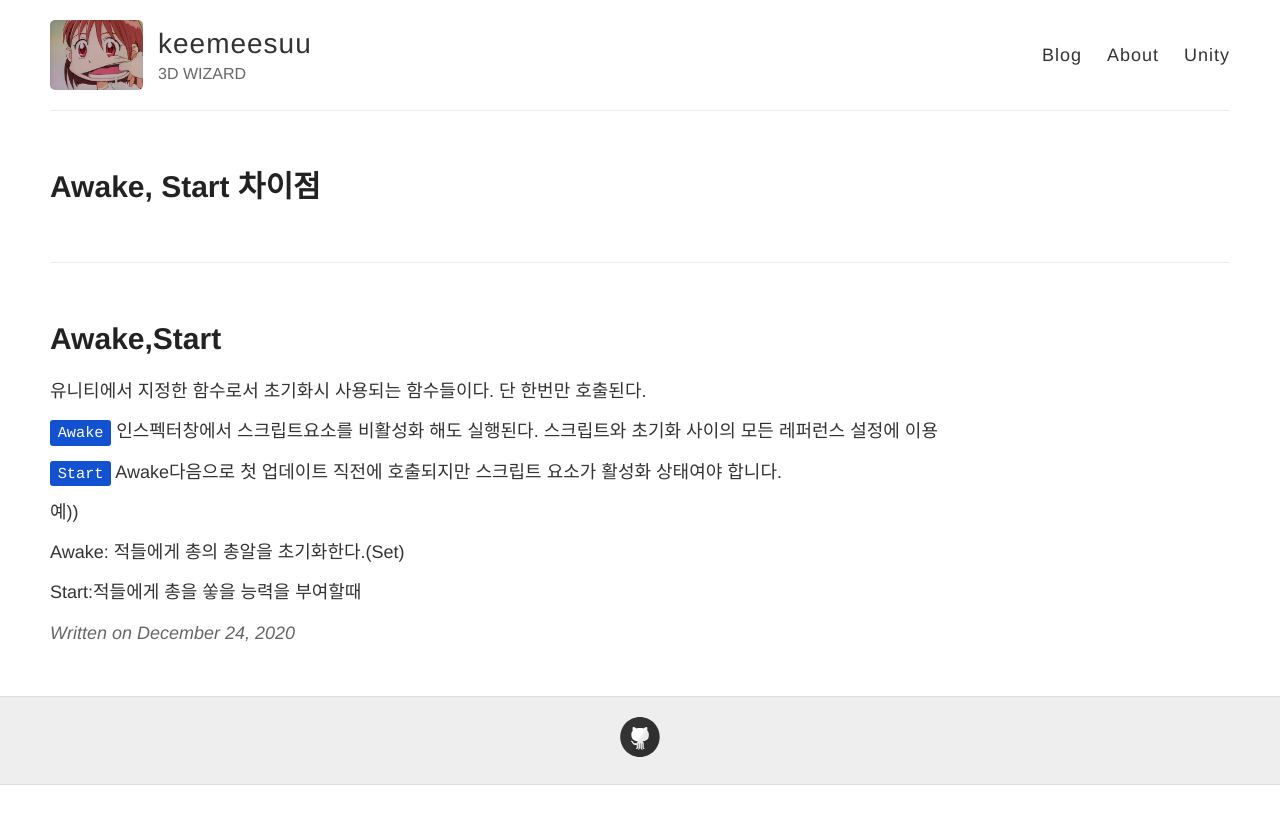
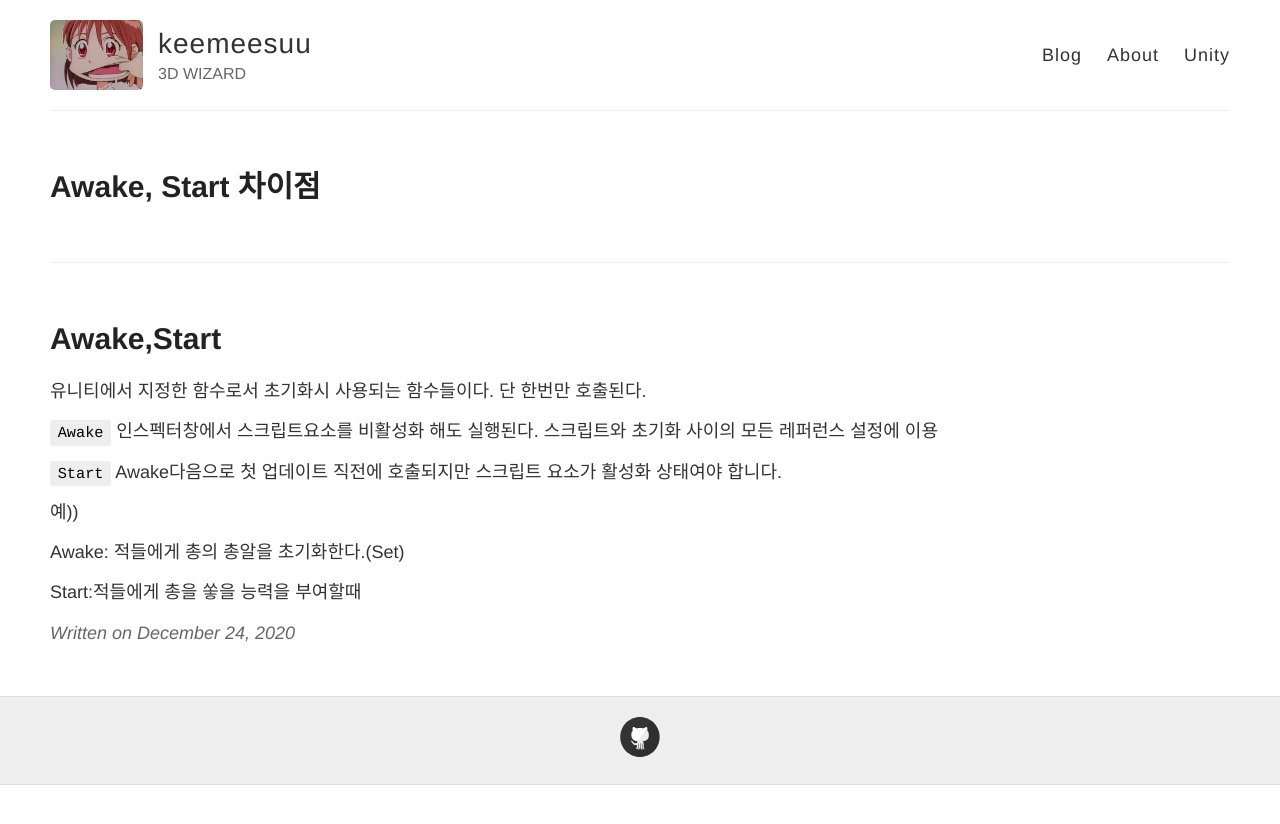
Before and after one commit to keemeesuu/keemeesuu.github.io, a Jekyll site: the page built from _posts/dev/unity/2020-12-24-start,awake.md, in a window 1280 px wide. Shown: the top 824 px of the page. Built offline with Jekyll 4.4.1, drawn with Linux system fonts in a browser that asks for light colours.

Commit message:
Update _highlights.scss

```diff
--- a/_sass/_highlights.scss
+++ b/_sass/_highlights.scss
@@ -18,10 +18,10 @@ code {
 
 .post p .highlighter-rouge {
   border-radius: 3px;
-  color: #ffffff;
+  color: #000;
   font-size: 85%;
   padding: 0.25em 0.5em;
-  background-color: #1251d0;
+  background-color: #eee;
 }
 
 .highlight .c { color: #586E75 } /* Comment */
```
